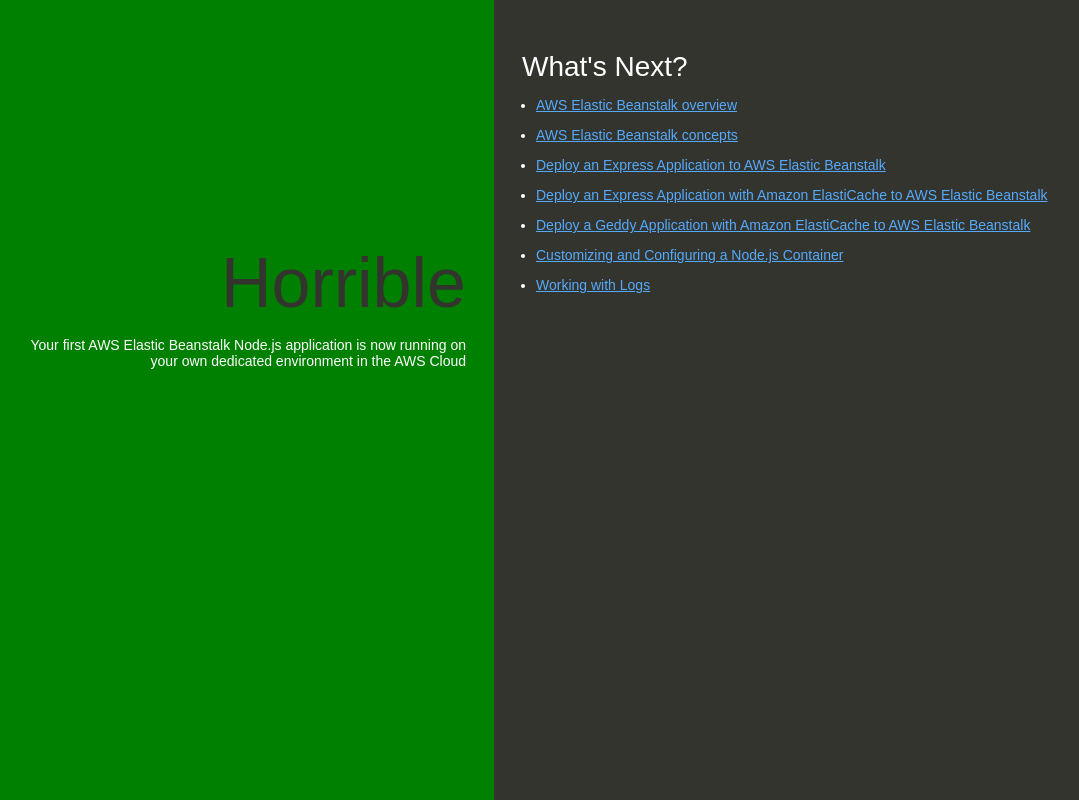
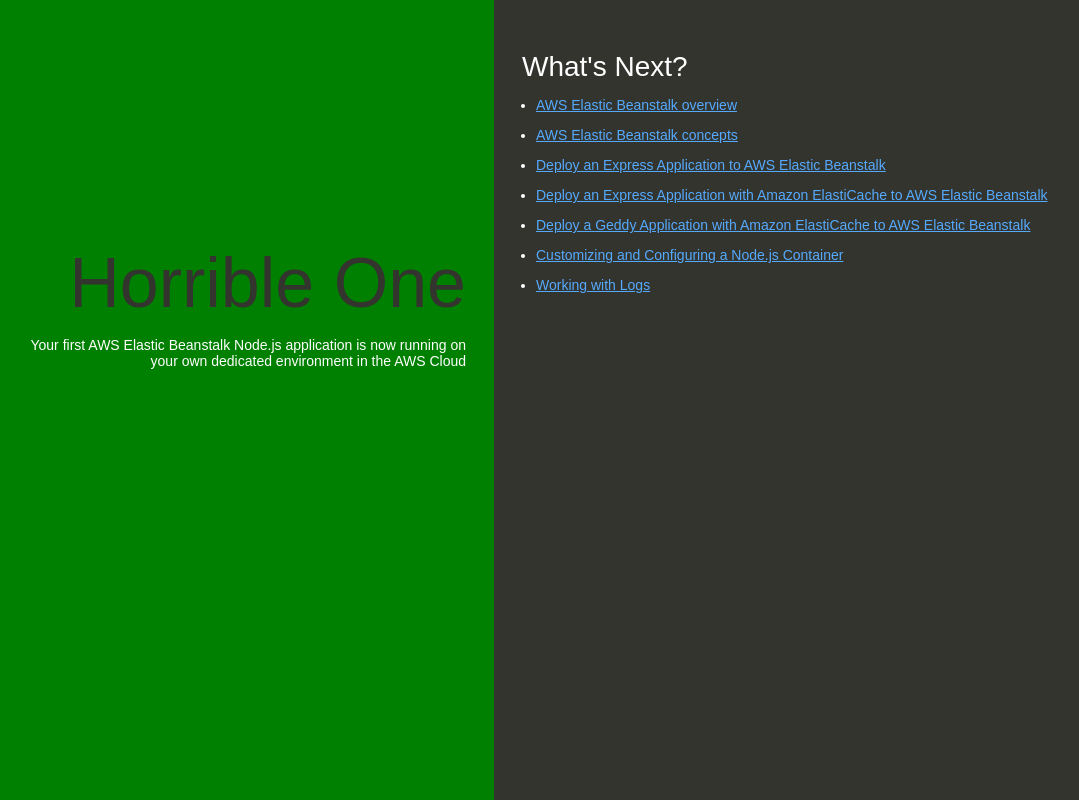
Before and after one commit to MarkJack31820/node-js-app, a website: page index.html in a window 1280 px wide. Shown: the whole page, without its empty margins (146-1225 px from the left). Drawn offline with Linux system fonts and the light colour scheme.

Commit message:
test commit

```diff
--- a/index.html
+++ b/index.html
@@ -74,7 +74,7 @@
   </head>
   <body>
     <div class="textColumn">
-      <h1>Horrible</h1>
+      <h1>Horrible One</h1>
       <p>Your first AWS Elastic Beanstalk Node.js application is now running on your own dedicated environment in the AWS Cloud</p>
     </div>
     <div class="linksColumn">
```
